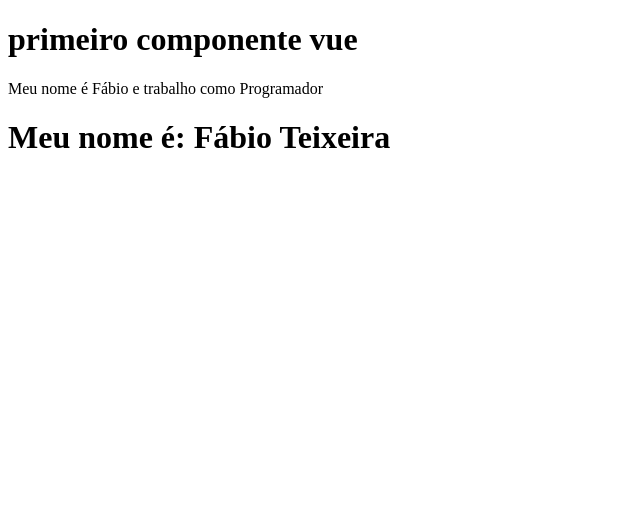
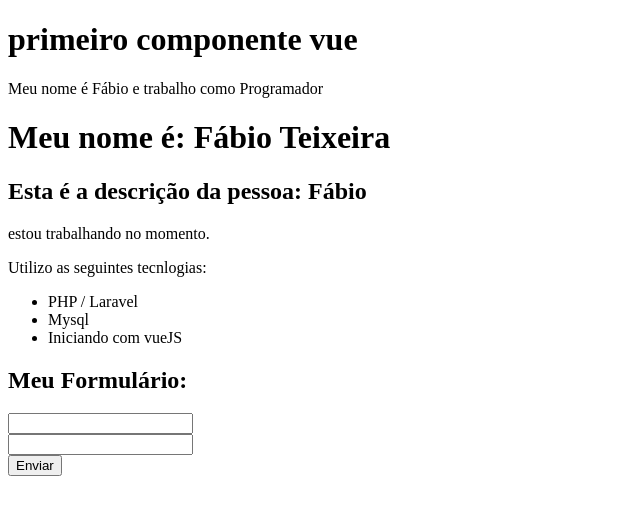
Before and after one commit to fabiotmourao/2_projeto_vue, a Vue app: page / in a window 1280 px wide. Shown: the top 514 px of the page, without its empty margins (0-640 px from the left). Built offline with nearby package versions, Linux system fonts and the light colour scheme.

Commit message:
Hierarquia de componentes

```diff
--- a/package.json
+++ b/package.json
@@ -8,6 +8,7 @@
   },
   "dependencies": {
     "core-js": "^3.8.3",
+    "volar-service-vetur": "^0.0.14",
     "vue": "^3.2.13"
   },
   "devDependencies": {
--- a/src/App.vue
+++ b/src/App.vue
@@ -1,17 +1,20 @@
 <template>
   <FirstComponent />
   <LifeCycle />
+  <Pessoa />
 </template>
 
 <script>
 import FirstComponent from "./components/FirstComponent.vue";
 import LifeCycle from './components/LifeCycle.vue';
+import Pessoa from './components/Pessoa.vue'
 
 export default {
   name: "App",
   components: {
     FirstComponent,
-    LifeCycle
+    LifeCycle,
+    Pessoa
   },
 };
 </script>
--- /dev/null
+++ b/src/components/Form.vue
@@ -0,0 +1,27 @@
+<template>
+  <h2>Meu Formulário:</h2>
+  <form action="">
+    <div>
+        <InputText />
+    </div>
+    <div>
+        <InputText />
+    </div>
+    <div>
+        <Submit />
+    </div>
+  </form>
+</template>
+
+<script>
+import InputText from './form/InputText.vue';
+import Submit from './form/Submit.vue';
+
+export default {
+  name: "Form",
+  components: {
+    InputText,
+    Submit,
+  },
+};
+</script>
--- /dev/null
+++ b/src/components/Info.vue
@@ -0,0 +1,15 @@
+<template>
+    <p>estou trabalhando no momento.</p>
+    <p>Utilizo as seguintes tecnlogias:</p>
+    <ul>
+        <li>PHP / Laravel</li>
+        <li>Mysql</li>
+        <li>Iniciando com vueJS</li>
+    </ul>
+</template>
+
+<script>
+export default {
+    name: "Info"
+}
+</script>
--- /dev/null
+++ b/src/components/Pessoa.vue
@@ -0,0 +1,25 @@
+<template>
+    <div>
+        <h2>Esta é a descrição da pessoa: {{ nome }}</h2>
+        <Info />
+        <Form />
+    </div>
+</template>
+
+<script>
+import Form from './Form.vue';
+import Info from "./Info.vue";
+
+export default {
+  name: "Pessoa",
+  components: {
+    Info,
+    Form
+  },
+  data() {
+    return {
+      nome: "Fábio",
+    };
+  },
+};
+</script>
--- /dev/null
+++ b/src/components/form/InputText.vue
@@ -0,0 +1,8 @@
+<template>
+     <input type="text">
+</template>
+<script>
+    export default {
+        name: 'InputText'
+    }
+</script>
--- /dev/null
+++ b/src/components/form/Submit.vue
@@ -0,0 +1,9 @@
+<template>
+    <input type="submit" value="Enviar">
+</template>
+
+<script>
+export default {
+    name: 'Submit'
+}
+</script>
```
Also changed, not shown: src/components/LifeCycle.vue (+7 -8 lines), 1 other file (tests, documents, lock files or other folders).
